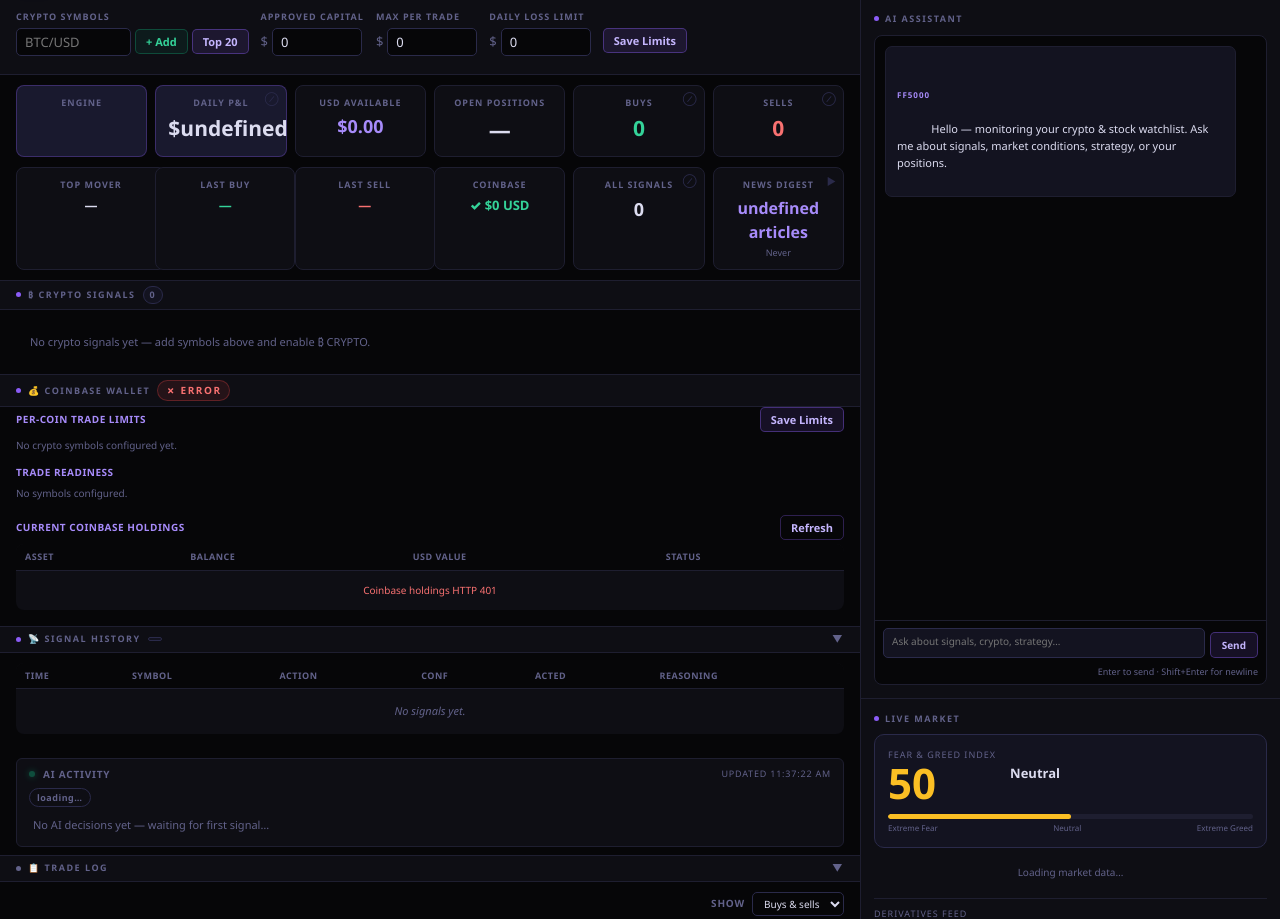
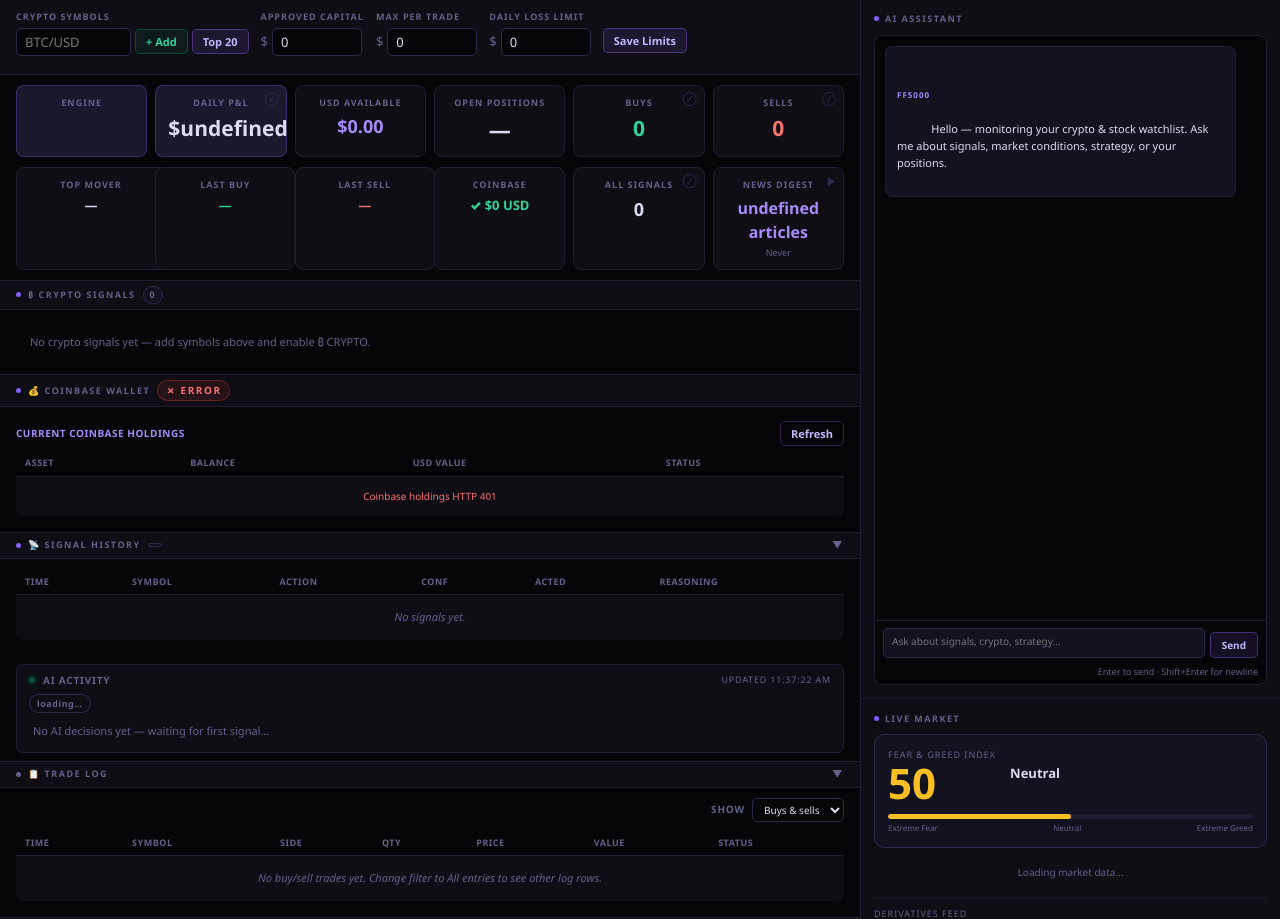
Before and after one commit to apoll024/futuresfinder5000, a Flask app: template api/templates/index.html in a window 1280 px wide. Shown: the part 61-980 px from the top of the page. Run offline with Flask 3, Linux system fonts and the light colour scheme; the template is opened without the code that fills it, so the values that code supplies are empty.

Commit message:
Remove per-coin trade limits UI/API; fix stale-bar alert outside market hours
- Removed /api/coinbase/readiness and /api/crypto/coin-limits routes (app.py)
- Removed PER-COIN TRADE LIMITS and TRADE READINESS sections from dashboard (index.html)
  - Removed CSS, HTML blocks, JS vars (_cbLimits, _cbReadiness),
    loader calls (loadCbLimits, loadCbReadiness), and all three JS functions
- watchdog: data integrity check now skips stock symbols outside market hours
  (Mon-Fri 09:30-16:15 ET); crypto symbols always checked since market is 24/7
  Fixes spurious inbox alerts about missing stock bar data overnight/weekends

Co-authored-by: Copilot <223556219+Copilot@users.noreply.github.com>

```diff
--- a/api/app.py
+++ b/api/app.py
@@ -884,72 +884,6 @@ def coinbase_holdings():
     return jsonify(summary)
 
 
-@app.route("/api/coinbase/readiness")
-@login_required
-def coinbase_readiness():
-    """Per-symbol trade readiness: checks USD balance vs per-coin limit."""
-    from trade.coinbase_client import is_configured, get_crypto_balance
-    symbols = get_crypto_symbols()
-    result  = {}
-    if not is_configured():
-        for sym in symbols:
-            result[sym] = {"status": "error", "reason": "Coinbase API not configured"}
-        return jsonify({"symbols": result})
-    try:
-        total_usd = get_crypto_balance("USD") + get_crypto_balance("USDC")
-    except Exception as e:
-        for sym in symbols:
-            result[sym] = {"status": "error", "reason": f"Coinbase API error: {e}"}
-        return jsonify({"symbols": result})
-    for sym in symbols:
-        base  = sym.split("/")[0]
-        key   = f"coin_limit_{sym.replace('/', '_')}"
-        limit = float(get_setting(key, str(get_max_position())))
-        try:
-            coin_bal = get_crypto_balance(base)
-            if total_usd >= limit:
-                status = "ready"
-                reason = f"${total_usd:.2f} USD available (limit: ${limit:.0f})"
-            elif total_usd > 0:
-                status = "warning"
-                reason = f"${total_usd:.2f} USD < limit ${limit:.0f} — add funds"
-            else:
-                status = "error"
-                reason = "No USD balance — deposit via Coinbase app"
-            result[sym] = {
-                "status":       status,
-                "reason":       reason,
-                "usd_balance":  round(total_usd, 2),
-                "coin_balance": round(coin_bal, 8),
-                "limit":        limit,
-            }
-        except Exception as e:
-            result[sym] = {"status": "error", "reason": str(e)}
-    return jsonify({"symbols": result})
-
-
-@app.route("/api/crypto/coin-limits", methods=["GET", "POST"])
-@login_required
-def coin_limits():
-    """Get or set per-coin trade size limits (stored in settings table)."""
-    symbols = get_crypto_symbols()
-    if request.method == "GET":
-        limits = {}
-        for sym in symbols:
-            key = f"coin_limit_{sym.replace('/', '_')}"
-            limits[sym] = float(get_setting(key, str(get_max_position())))
-        return jsonify({"limits": limits})
-    data   = request.json or {}
-    limits = data.get("limits", {})
-    for sym, val in limits.items():
-        key = f"coin_limit_{sym.replace('/', '_')}"
-        try:
-            set_setting(key, str(float(val)))
-        except (ValueError, TypeError):
-            pass
-    return jsonify({"saved": True, "limits": limits})
-
-
 @app.route("/api/crypto/engine-status")
 @login_required
 def crypto_engine_status():
--- a/api/templates/index.html
+++ b/api/templates/index.html
@@ -630,15 +630,6 @@
     .cb-status-ready  { background: rgba(16,185,129,.1);  color: var(--green2);  border-color: rgba(16,185,129,.3); }
     .cb-status-warn   { background: rgba(217,119,6,.1);   color: #fbbf24;        border-color: rgba(217,119,6,.3); }
     .cb-status-error  { background: rgba(239,68,68,.1);   color: var(--red2);    border-color: rgba(239,68,68,.3); }
-    .coin-limit-item  { display:flex; flex-direction:column; gap:3px; min-width:110px; }
-    .coin-limit-label { font-size:9px; color:var(--muted); font-weight:700; letter-spacing:.5px; text-transform:uppercase; }
-    .coin-limit-input { background:var(--surface2); border:1px solid var(--border2); color:var(--text); padding:4px 8px; border-radius:5px; width:100%; }
-    .coin-limit-input:focus { outline:none; border-color:var(--purple); }
-    .readiness-item   { display:flex; align-items:center; gap:6px; padding:6px 10px; border-radius:6px; border:1px solid var(--border); background:var(--surface); font-size:10px; min-width:140px; }
-    .readiness-dot    { width:8px; height:8px; border-radius:50%; flex-shrink:0; }
-    .readiness-dot.ready  { background:var(--green2); box-shadow: 0 0 6px var(--green2); }
-    .readiness-dot.warn   { background:#fbbf24; }
-    .readiness-dot.error  { background:var(--red2); }
     .cb-balance-row { display:flex; justify-content:space-between; align-items:center; padding:4px 0; border-bottom:1px solid var(--border); font-size:10px; }
     .cb-balance-row:last-child { border-bottom:none; }
     .cb-balance-currency { font-weight:700; color:var(--purple3); }
@@ -870,18 +861,7 @@
       <span style="margin-left:auto;font-size:10px;color:var(--muted);" id="cb-portfolio-total"></span>
     </div>
     <div class="section">
-      <div style="margin-bottom:12px;">
-        <div style="display:flex;justify-content:space-between;align-items:center;margin-bottom:6px;">
-          <div style="font-size:10px;font-weight:800;color:var(--purple2);letter-spacing:.5px;">PER-COIN TRADE LIMITS</div>
-          <button class="btn btn-save" onclick="saveCoinLimits()">Save Limits</button>
-        </div>
-        <div id="coin-limits-grid" style="display:flex;flex-wrap:wrap;gap:8px;"></div>
-      </div>
-
-      <div>
-        <div style="font-size:10px;font-weight:800;color:var(--purple2);margin-bottom:6px;letter-spacing:.5px;">TRADE READINESS</div>
-        <div id="readiness-grid" style="display:flex;flex-wrap:wrap;gap:6px;"></div>
-      </div>
+
 
       <div style="margin-top:14px;">
         <div style="display:flex;justify-content:space-between;align-items:center;margin-bottom:6px;">
@@ -1604,8 +1584,6 @@ async function loadMarketData() {
 // ════════════════════════════════════════════════════════════════════════════
 
 let _cbHoldings  = [];
-let _cbLimits    = {};
-let _cbReadiness = {};
 
 function setCbRefreshUi(loading, message='', ok=true) {
   document.querySelectorAll('.cb-refresh-btn').forEach(btn => {
@@ -1637,8 +1615,6 @@ async function refreshCoinbaseData(btn) {
 async function loadCoinbaseData(force=false) {
   await Promise.all([
     loadCbHoldings(force),
-    loadCbLimits(),
-    loadCbReadiness(),
   ]);
   updateCbSidebar();
 }
@@ -1699,68 +1675,6 @@ async function loadCbHoldings(force=false) {
     const tbody = document.getElementById('cb-holdings-body');
     if (tbody) tbody.innerHTML = `<tr><td colspan="4" style="text-align:center;padding:12px;color:var(--red2);font-size:10px;">${escHtml(e.message || String(e))}</td></tr>`;
   }
-}
-
-async function loadCbLimits() {
-  try {
-    const data = await fetch('/api/crypto/coin-limits', {cache:'no-store'}).then(r=>r.json());
-    _cbLimits = data.limits || {};
-    const grid = document.getElementById('coin-limits-grid');
-    if (!grid) return;
-    const symbols = Object.keys(_cbLimits);
-    if (!symbols.length) {
-      grid.innerHTML = '<div style="color:var(--muted);font-size:10px;">No crypto symbols configured yet.</div>';
-      return;
-    }
-    grid.innerHTML = symbols.map(sym => {
-      const id = 'limit-' + sym.replace('/','_');
-      return `<div class="coin-limit-item">
-        <div class="coin-limit-label">${escHtml(sym)}</div>
-        <div style="display:flex;align-items:center;gap:4px;">
-          <span style="color:var(--muted);font-size:10px;">$</span>
-          <input type="number" id="${id}" class="coin-limit-input" value="${_cbLimits[sym]||200}" min="10" step="10" style="width:85px;">
-        </div>
-      </div>`;
-    }).join('');
-  } catch(e) { console.warn('CB limits error', e); }
-}
-
-async function saveCoinLimits() {
-  const grid = document.getElementById('coin-limits-grid');
-  if (!grid) return;
-  const limits = {};
-  Object.keys(_cbLimits).forEach(sym => {
-    const el = document.getElementById('limit-' + sym.replace('/','_'));
-    if (el) limits[sym] = parseFloat(el.value) || 200;
-  });
-  const data = await fetch('/api/crypto/coin-limits',{method:'POST',headers:{'Content-Type':'application/json'},body:JSON.stringify({limits})}).then(r=>r.json());
-  if (data.saved) { toast('Coin limits saved'); _cbLimits = limits; loadCbReadiness(); }
-  else toast('Save failed', false);
-}
-
-async function loadCbReadiness() {
-  try {
-    const data = await fetch('/api/coinbase/readiness?_=' + Date.now(), {cache:'no-store'}).then(r=>r.json());
-    _cbReadiness = data.symbols || {};
-    const grid = document.getElementById('readiness-grid');
-    if (!grid) return;
-    const entries = Object.entries(_cbReadiness);
-    if (!entries.length) {
-      grid.innerHTML = '<div style="color:var(--muted);font-size:10px;">No symbols configured.</div>';
-      return;
-    }
-    grid.innerHTML = entries.map(([sym, info]) => {
-      const dotCls = info.status === 'ready' ? 'ready' : info.status === 'warning' ? 'warn' : 'error';
-      const icon   = info.status === 'ready' ? '✓' : info.status === 'warning' ? '⚠' : '✗';
-      return `<div class="readiness-item" title="${escHtml(info.reason||'')}">
-        <div class="readiness-dot ${dotCls}"></div>
-        <div>
-          <div style="font-weight:700;color:var(--purple3);">${escHtml(sym)}</div>
-          <div style="font-size:9px;color:var(--muted);">${icon} ${escHtml((info.reason||'').slice(0,50))}</div>
-        </div>
-      </div>`;
-    }).join('');
-  } catch(e) { console.warn('CB readiness error', e); }
 }
 
 function updateCbSidebar() {
```
Also changed, not shown: ingest/watchdog.py (+14 -3 lines).
